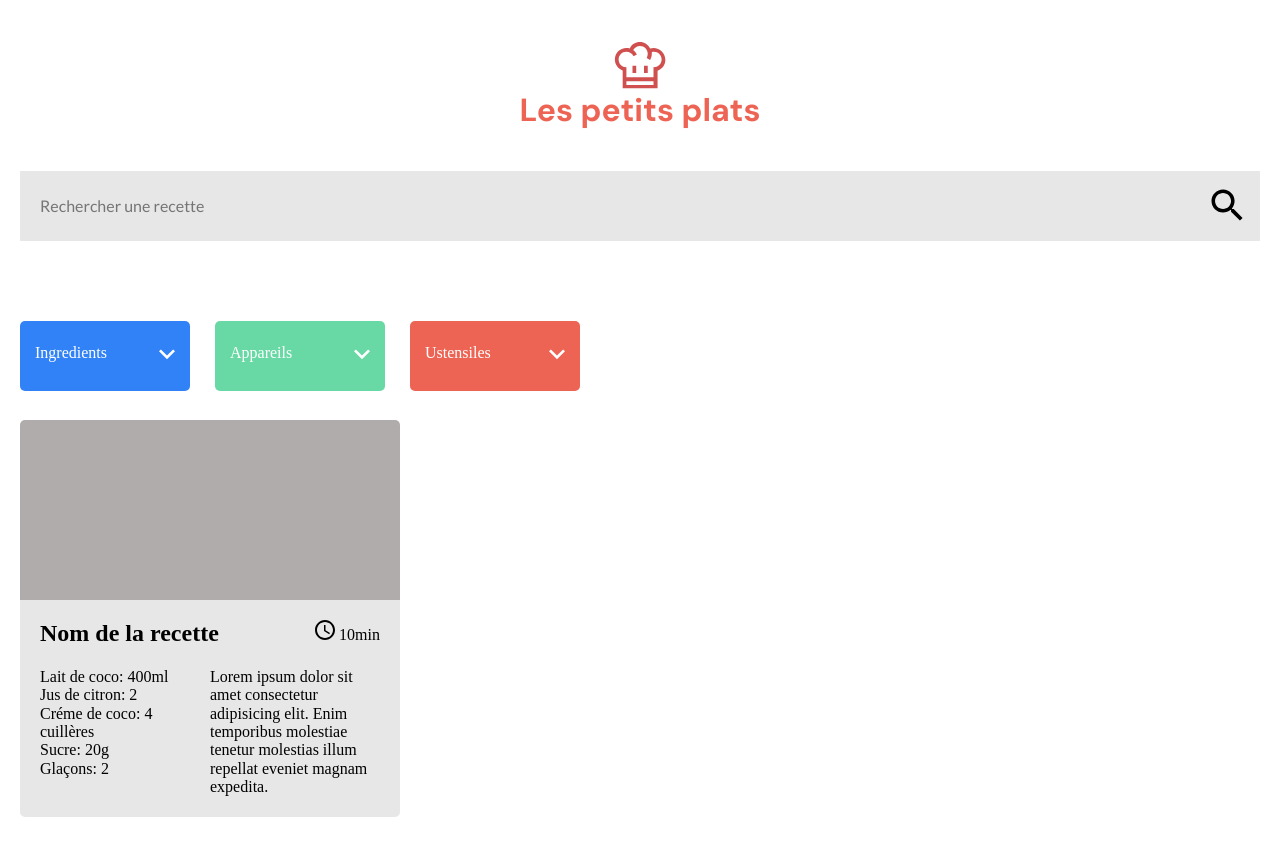
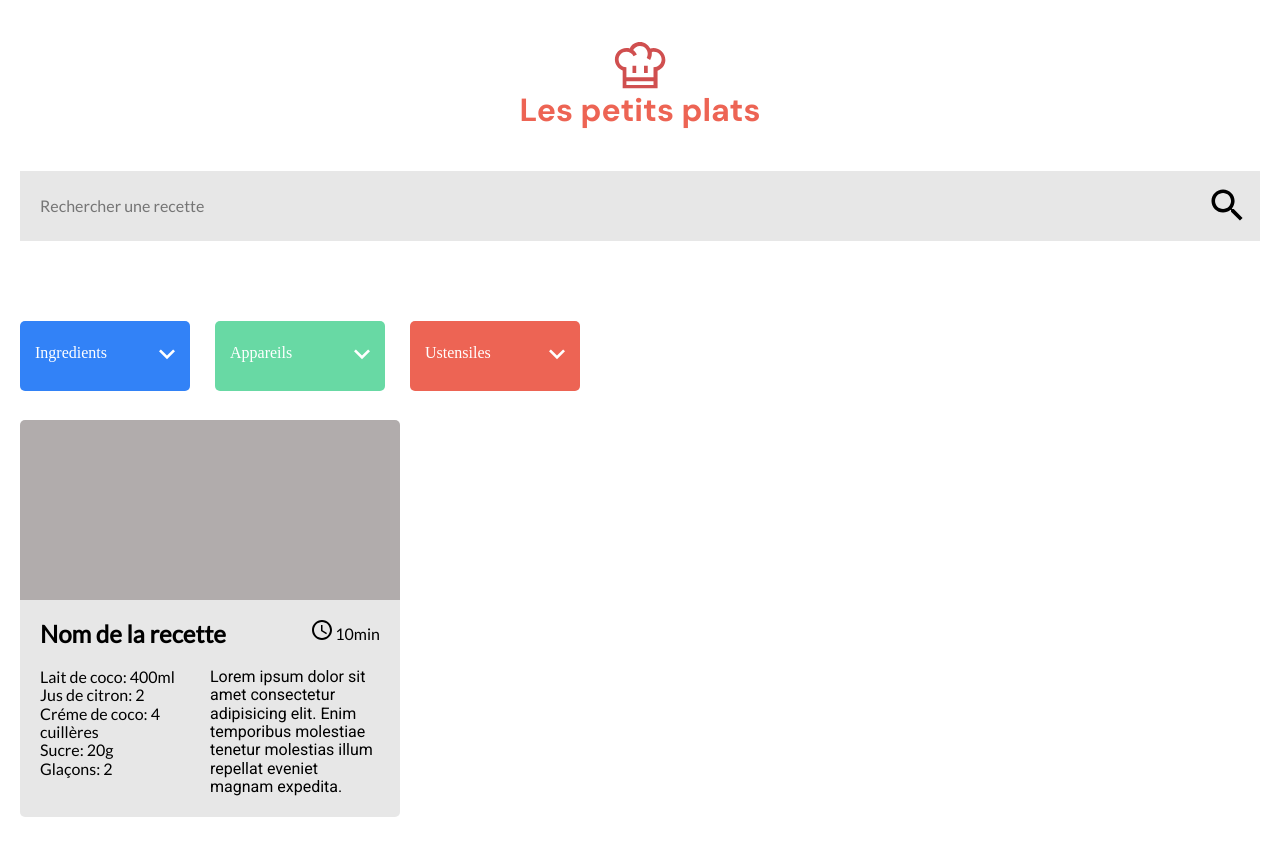
Before and after one commit to Alex-mant/P7_Mantione_Alexandre, a website: page index.html in a window 1280 px wide. Drawn offline with Linux system fonts and the light colour scheme.

Commit message:
Initialisation du projet

```diff
--- a/assets/css/style.css
+++ b/assets/css/style.css
@@ -112,35 +112,38 @@ section#dropdown .button .dropdown-arrow {
 
 /*------------------RECIPE------------------*/
 
-section#recipe{
+section#recipe {
   width: 380px;
   display: flex;
   flex-direction: column;
   margin-bottom: 150px; /*A supprimer*/
 }
-section#recipe article.recipe{
+section#recipe article.recipe {
   border-radius: 5px;
   overflow: hidden;
 }
-section#recipe .recipe__img{
+section#recipe .recipe__img {
   height: 180px;
   background-color: #b1acac;
 }
-section#recipe .recipe__container{
-    background-color: #e7e7e7;;
+section#recipe .recipe__container {
+  background-color: #e7e7e7;
   padding: 20px;
 }
-section#recipe .recipe__header{
+section#recipe .recipe__header {
+  font-family: var(--secondaryF);
   display: flex;
   justify-content: space-between;
 }
-section#recipe .recipe__description{
+section#recipe .recipe__description {
   padding-top: 20px;
   display: flex;
 }
-section#recipe .recipe__description .recipe__desc__ingredients{
+section#recipe .recipe__description .recipe__desc__ingredients {
   width: 170px;
+  font-family: var(--secondaryF);
 }
-section#recipe .recipe__description .recipe__desc__buildOrder{
+section#recipe .recipe__description .recipe__desc__buildOrder {
   width: 170px;
+  font-family: var(--tertiaryF);
 }
--- a/index.html
+++ b/index.html
@@ -50,22 +50,22 @@
         <div class="recipe__container">
           <div class="recipe__header">
             <h2>Nom de la recette</h2>
-                    <span><img src="./assets/svg/timer.svg" alt=""> 10min</span>
+            <span><img src="./assets/svg/timer.svg" alt="" /> 10min</span>
           </div>
           <div class="recipe__description">
             <div class="recipe__desc__ingredients">
-                        Lait de coco: 400ml <br>
-                        Jus de citron: 2 <br>
-                        Créme de coco: 4 cuillères <br>
-                        Sucre: 20g <br>
+              Lait de coco: 400ml <br />
+              Jus de citron: 2 <br />
+              Créme de coco: 4 cuillères <br />
+              Sucre: 20g <br />
               Glaçons: 2
             </div>
             <div class="recipe__desc__buildOrder">
-                        Lorem ipsum dolor sit amet consectetur adipisicing elit. Enim temporibus molestiae tenetur molestias illum repellat eveniet magnam expedita.
+              Lorem ipsum dolor sit amet consectetur adipisicing elit. Enim temporibus molestiae tenetur molestias illum repellat eveniet
+              magnam expedita.
             </div>
           </div>
         </div>
-
       </article>
     </section>
   </body>
```
Lines whose indentation alone changed are shown as unchanged.
